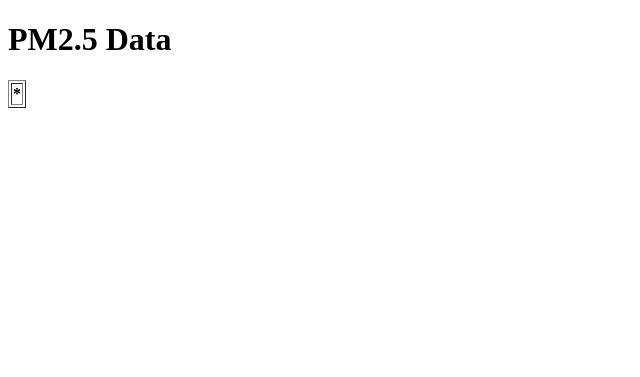
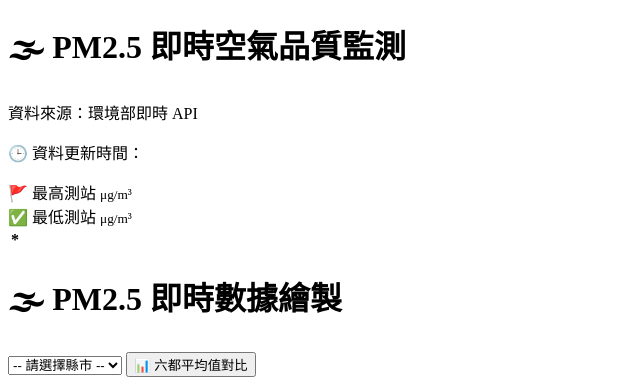
Before and after one commit to karenliu7911/flask-pm25, a Flask app: page / in a window 1280 px wide. Shown: the top 377 px of the page, without its empty margins (0-640 px from the left). Run offline with Flask 3, Linux system fonts and the light colour scheme; data that the repository does not hold is empty.

Commit message:
完成API

```diff
--- a/database.py
+++ b/database.py
@@ -8,6 +8,64 @@ from dotenv import load_dotenv
 
 load_dotenv()
 urllib3.disable_warnings(urllib3.exceptions.InsecureRequestWarning)
+
+
+def get_data_by_county(county):
+    conn, cursor = open_db()
+    result = {"success": True, "message": None, "columns": None, "rows": None}
+
+    if not conn:
+        result["success"] = False
+        result["message"] = "資料庫開啟失敗"  # 與open_db()有關
+        return result
+
+    sql = """select * from data where county=%s
+    and datacreationdate=(select max(datacreationdate) from data);
+    """
+    try:
+        cursor.execute(sql, (county,))
+
+        # 取得資料欄位名稱
+        rows = cursor.fetchall()
+        result["success"] = True
+        result["rows"] = rows
+        return result
+
+    except Exception as e:
+        result["success"] = False
+        result["message"] = f"資料庫查詢失敗:{e}"  # 與SQL語法有關
+        return result
+    finally:
+        conn.close()
+
+
+# 取得不重覆縣市
+def get_counties():
+    conn, cursor = open_db()
+    result = {"success": True, "message": None, "rows": None}
+
+    if not conn:
+        result["success"] = False
+        result["message"] = "資料庫開啟失敗"  # 與open_db()有關
+        return result
+
+    sql = "select DISTINCT county from data ORDER by county desc;"
+
+    try:
+        cursor.execute(sql)
+
+        # 取得資料欄位名稱
+        rows = cursor.fetchall()
+        result["success"] = True
+        result["rows"] = rows
+        return result
+
+    except Exception as e:
+        result["success"] = False
+        result["message"] = f"資料庫查詢失敗:{e}"  # 與SQL語法有關
+        return result
+    finally:
+        conn.close()
 
 
 def get_latest_data():
@@ -68,5 +126,6 @@ def open_db():
     return None, None
 
 
-# print(open_db())  測試是否有連接資料庫
-print(get_latest_data())
+if __name__ == "__main__":
+    # print(open_db())  測試是否有連接資料庫
+    print(get_data_by_county("新北市"))
--- a/main.py
+++ b/main.py
@@ -1,7 +1,23 @@
-from flask import Flask, render_template
+from flask import Flask, render_template, jsonify
 import database
 
 app = Flask(__name__)
+
+
+# 取得某縣市的資料
+@app.route("/api/data/<county>")  # <參數>
+def api_data_by_county(county):
+    rows = database.get_data_by_county(county)["rows"]
+    return jsonify(rows)
+
+
+# 取得全部縣市的名稱(不重複)
+@app.route("/api/counties")
+def api_counties():
+    counties = database.get_counties()["rows"]
+    counties = [c[0] for c in counties]  # 只需要第1行(0位置)的值
+
+    return jsonify(counties)
 
 
 @app.route("/")
--- a/templates/index.html
+++ b/templates/index.html
@@ -1,14 +1,31 @@
 <!DOCTYPE html>
-<html lang="en">
+<html lang="zh-TW">
+
 <head>
-    <meta charset="UTF-8">
-    <meta name="viewport" content="width=<device-width>, initial-scale=1.0">
-    <title>Document</title>
+  <meta charset="UTF-8" />
+  <meta name="viewport" content="width=device-width, initial-scale=1.0" />
+  <title>PM2.5 即時空氣品質監測</title>
 </head>
 
 <body>
-    <h1>PM2.5 Data</h1>
-    <table border="1">
+  <h1>🌫 PM2.5 即時空氣品質監測</h1>
+  <p>資料來源：環境部即時 API</p>
+  <p>🕒 資料更新時間：<span id="update-time">
+    </span>
+  </p>
+
+  <div class="kpi-card higher">
+    <span class="kpi-label">🚩 最高測站</span>
+    <span class="kpi-value"> <small>μg/m³</small></span>
+  </div>
+
+  <div class="kpi-card lower">
+    <span class="kpi-label">✅ 最低測站</span>
+    <span class="kpi-value"> <small>μg/m³</small></span>
+  </div>
+  </div>
+  <div class="table-container">
+    <table>
       <thead>
         <tr>
           {% for col in result["columns"] %}
@@ -25,9 +42,18 @@
         </tr>
         {% endfor %}
       </tbody>
-
     </table>
-
+  </div>
+  <h1>🌫 PM2.5 即時數據繪製</h1>
+  <div class="controls">
+    <select name="counties" id="counties">
+      <option value="">-- 請選擇縣市 --</option>
+    </select>
+    <button id="btn-six-avg">📊 六都平均值對比</button>
+  </div>
+  <div class="chart-container">
+    <canvas id="pm25Chart"></canvas>
+  </div>
 </body>
 
 </html>
```
Lines whose indentation alone changed are shown as unchanged.
